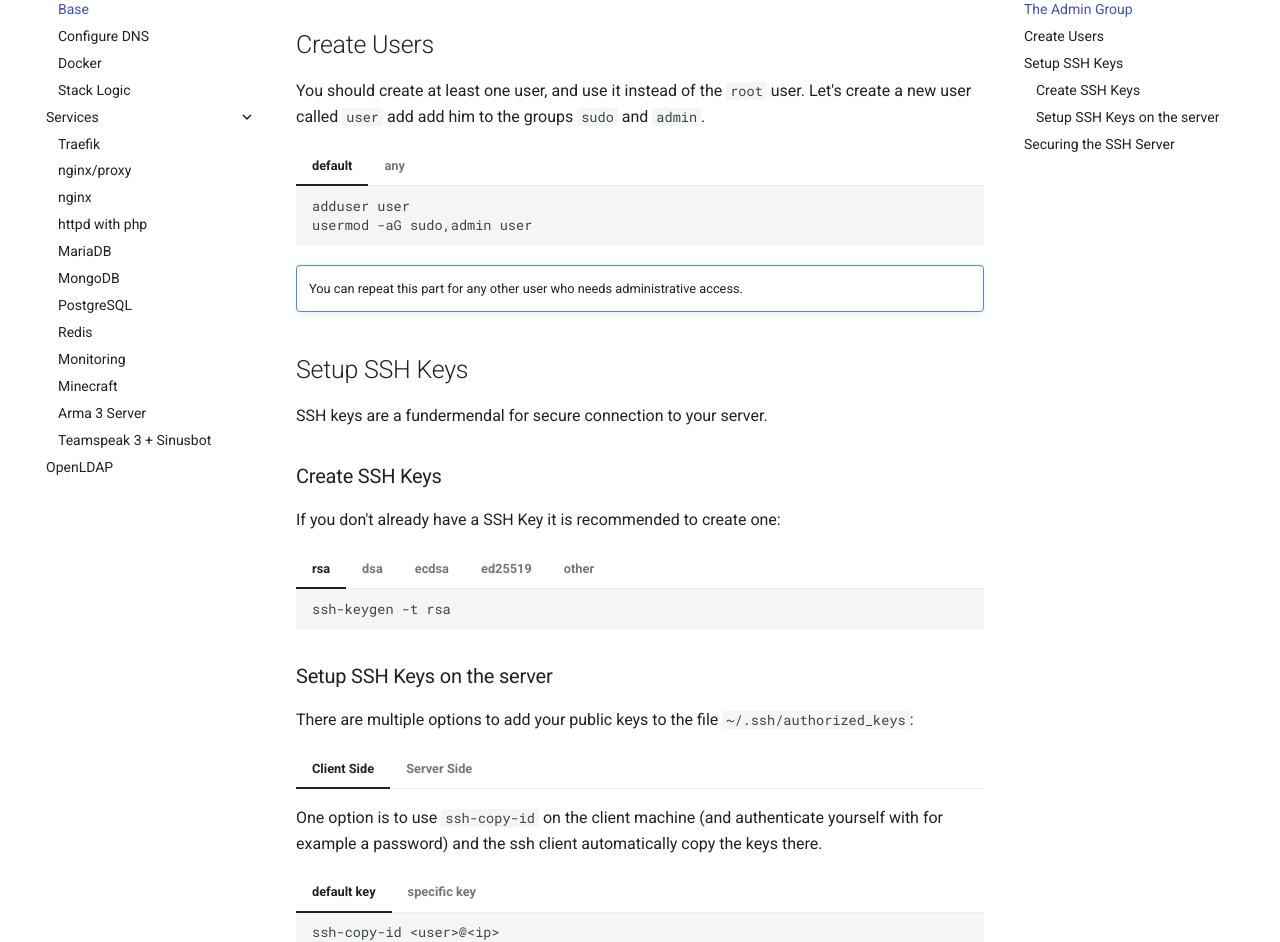
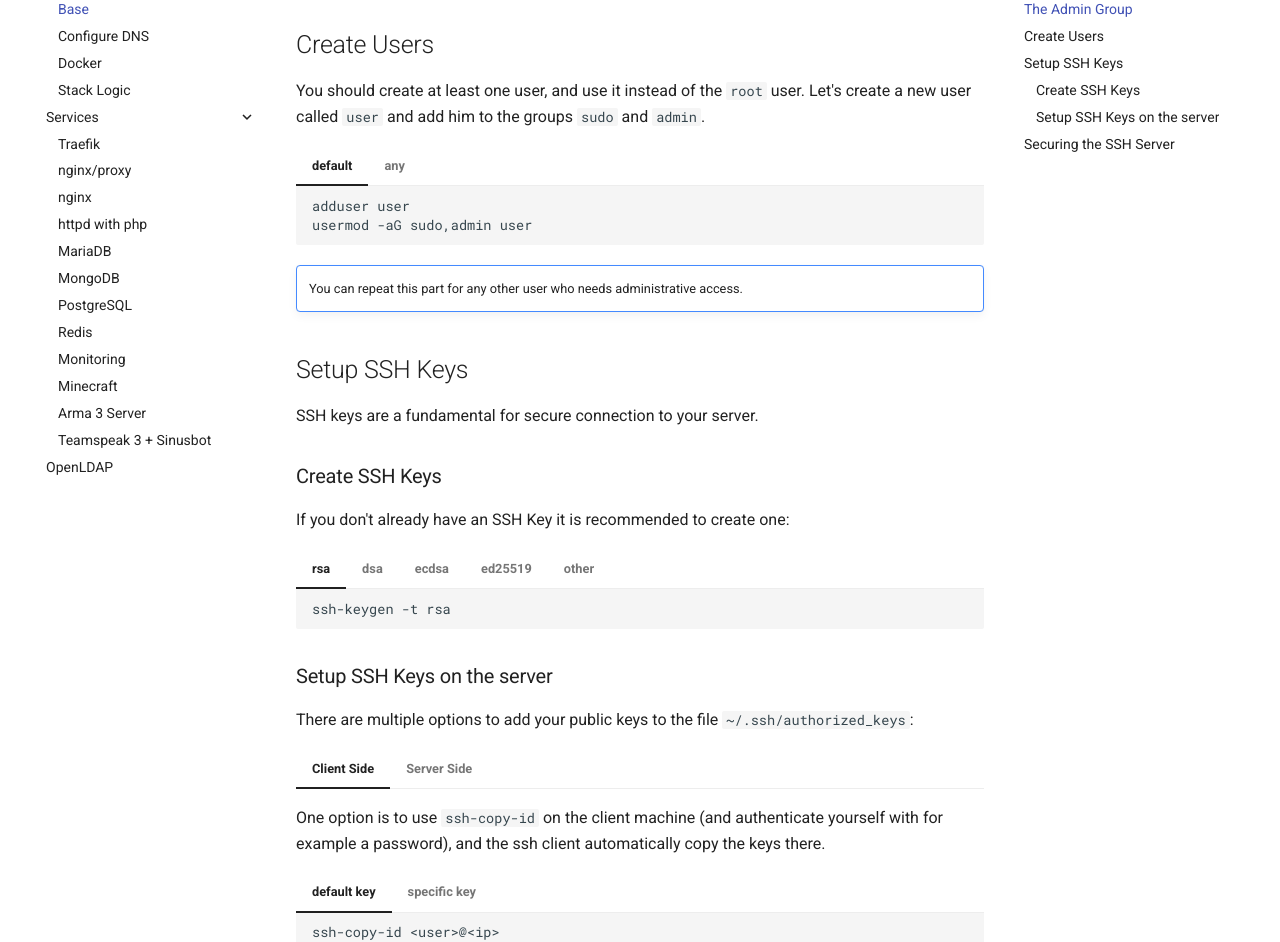
Before and after one commit to felbinger/AdminGuide, an MkDocs documentation site: the page built from docs/installation/index.md, in a window 1280 px wide and 1400 px high, scrolled down 1125 px. Shown: the part 153-1095 px from the top of the window. Built offline with MkDocs 1.6.1 and Material for MkDocs 9.7.7, drawn with Linux system fonts in a browser that asks for light colours; comment, search, counter and statistics services are not loaded; some of the changed text lies outside the part shown.

Commit message:
Fixed some typos

````diff
--- a/docs/installation/index.md
+++ b/docs/installation/index.md
@@ -46,7 +46,7 @@ chmod -R 775 /home/admin
 
 ## Create Users
 You should create at least one user, and use it instead of the `root` user.
-Let's create a new user called `user` add add him to the groups `sudo` and `admin`.
+Let's create a new user called `user` and add him to the groups `sudo` and `admin`.
 
 === "default"
     ```bash
@@ -63,10 +63,10 @@ Let's create a new user called `user` add add him to the groups `sudo` and `admi
     You can repeat this part for any other user who needs administrative access.
 
 ## Setup SSH Keys
-SSH keys are a fundermendal for secure connection to your server.
+SSH keys are a fundamental for secure connection to your server.
 
 ### Create SSH Keys
-If you don't already have a SSH Key it is recommended to create one:
+If you don't already have an SSH Key it is recommended to create one:
 
 === "rsa"
     ```bash
@@ -96,7 +96,7 @@ If you don't already have a SSH Key it is recommended to create one:
 There are multiple options to add your public keys to the file `~/.ssh/authorized_keys`:
 
 === "Client Side"
-    One option is to use `ssh-copy-id` on the client machine (and authenticate yourself with for example a password)
+    One option is to use `ssh-copy-id` on the client machine (and authenticate yourself with for example a password),
     and the ssh client automatically copy the keys there.
 
     === "default key"
````
Also changed, not shown: other parts of docs/installation/index.md (+2 -2 lines), docs/installation/dns.md (+1 -1 lines), docs/installation/docker.md (+2 -2 lines), docs/installation/stack-logic.md (+4 -4 lines).
